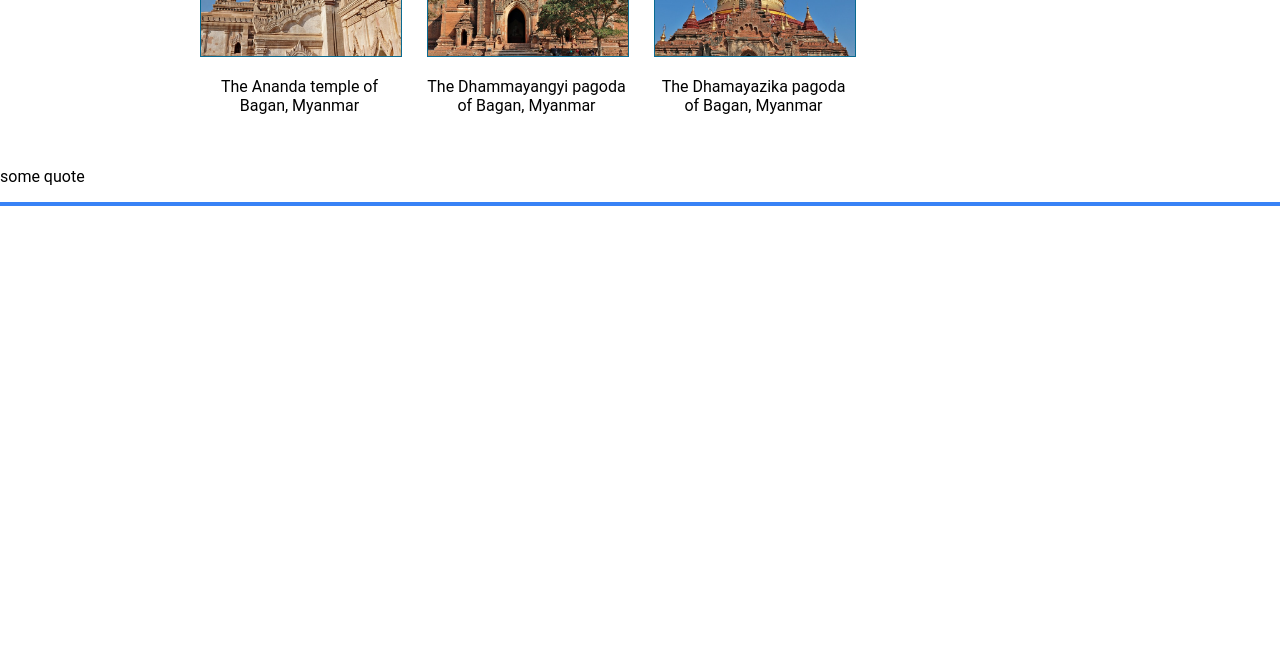
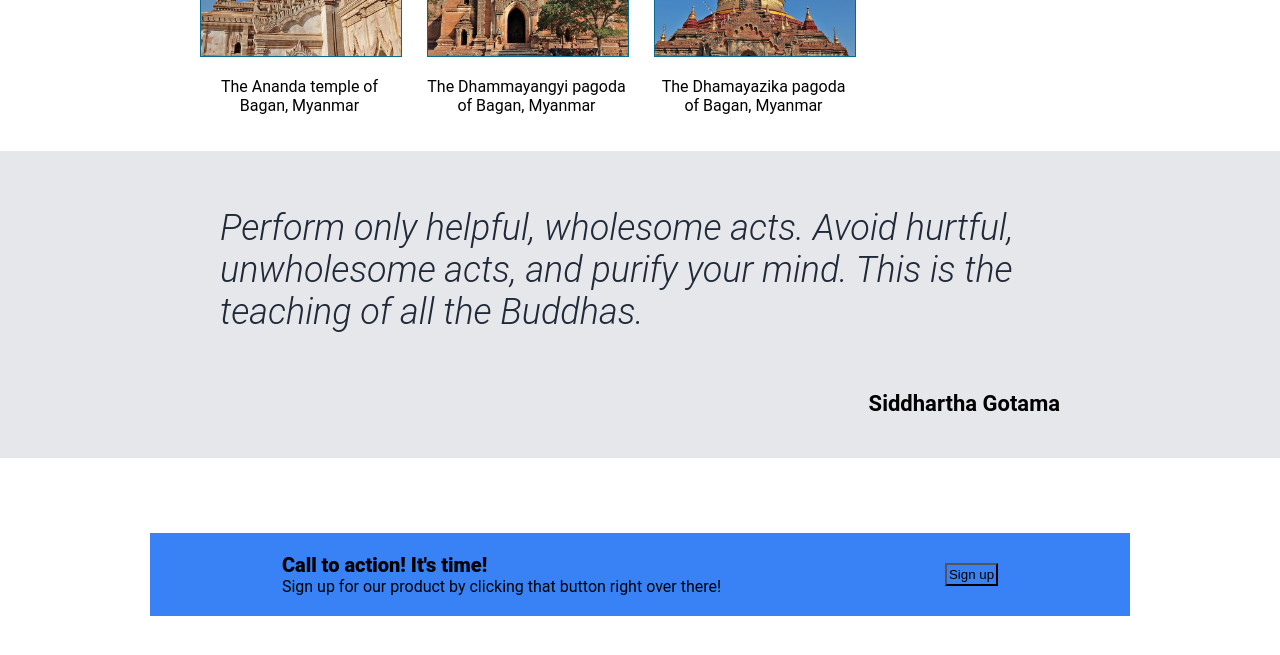
Before and after one commit to thetzawaung-ton/landing-page-ton, a plain HTML site: page index.html in a window 1280 px wide. Shown: the part 719-1374 px from the top of the page. Before the commit the page ends 925 px from the top, so only its background shows below. Drawn offline with Linux system fonts and the light colour scheme.

Commit message:
Add quote and signup styling, fix sign-up class duplication

```diff
--- a/index.html
+++ b/index.html
@@ -25,7 +25,7 @@
                         renowned for its vast collection of temples, pagodas, and monasteries constructed
                         primarily between the 11th and 13th centuries.
                     </p>
-                    <button class="sign-up">Sign up</button>
+                    <button class="sign-up-button">Sign up</button>
                 </div>
                 <div>
                     <img src="images/bagan.jpg" alt="Bagan" width="450">
@@ -54,10 +54,26 @@
             </div>
         </div>
         <div class="quote">
-            <p>some quote</p>
+                <p class="quote-text">
+                    <em>
+                        Perform only helpful, wholesome acts. Avoid hurtful,
+                        unwholesome acts, and purify your mind. This is the
+                        teaching of all the Buddhas.
+                    </em></p>
+                <p class="quote-author">
+                    <strong>
+                        Siddhartha Gotama
+                    </strong>
+                </p>
         </div>
         <div class="sign-up">
-
+            <div class="sign-up-container">
+                <div class="sign-up-text">
+                    <p id="big-p">Call to action! It's time!</p>
+                    <p>Sign up for our product by clicking that button right over there!</p>
+                </div>
+                <button class="sign-up-button">Sign up</button>
+            </div>
         </div>
         <div class="footer">
 
--- a/styles.css
+++ b/styles.css
@@ -48,7 +48,7 @@ a {
     color: #f9faf8;
 }
 
-.sign-up {
+.sign-up-button {
     background-color: #3882f6;
     padding: 2px;
 }
@@ -79,3 +79,44 @@ img {
     margin-bottom: 30px;
     font-weight: 900;
 }
+
+.quote {
+    background-color: #e5e7eb;
+    display: flex;
+    flex-direction: column;
+    justify-content: center;
+    align-items: center;
+    padding:20px 220px;
+}
+
+.quote-text{
+    font-size: 36px;
+    color: #1f2937;
+    font-weight: 300;
+}
+
+.quote-author {
+    font-size: 22px;
+    align-self: flex-end;
+}
+
+.sign-up{
+    padding: 75px 150px;
+}
+
+.sign-up-container {
+    display: flex;
+    justify-content: space-around;
+    align-items: center;
+    background-color: #3882f6;
+    padding: 20px;
+}
+
+.sign-up-text p {
+    margin: 0;
+}
+
+#big-p {
+    font-size: 20px;
+    font-weight: 800;
+}
```
